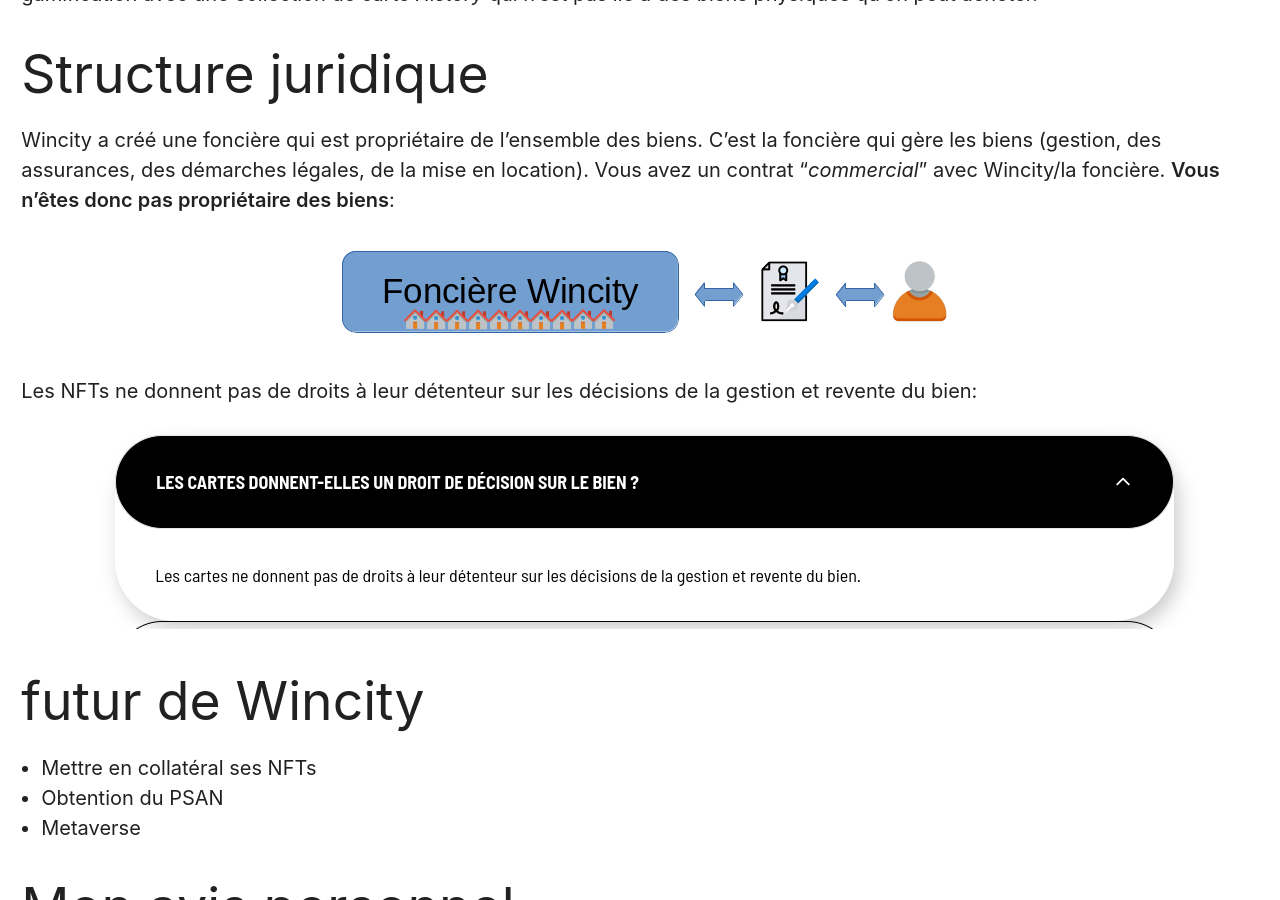
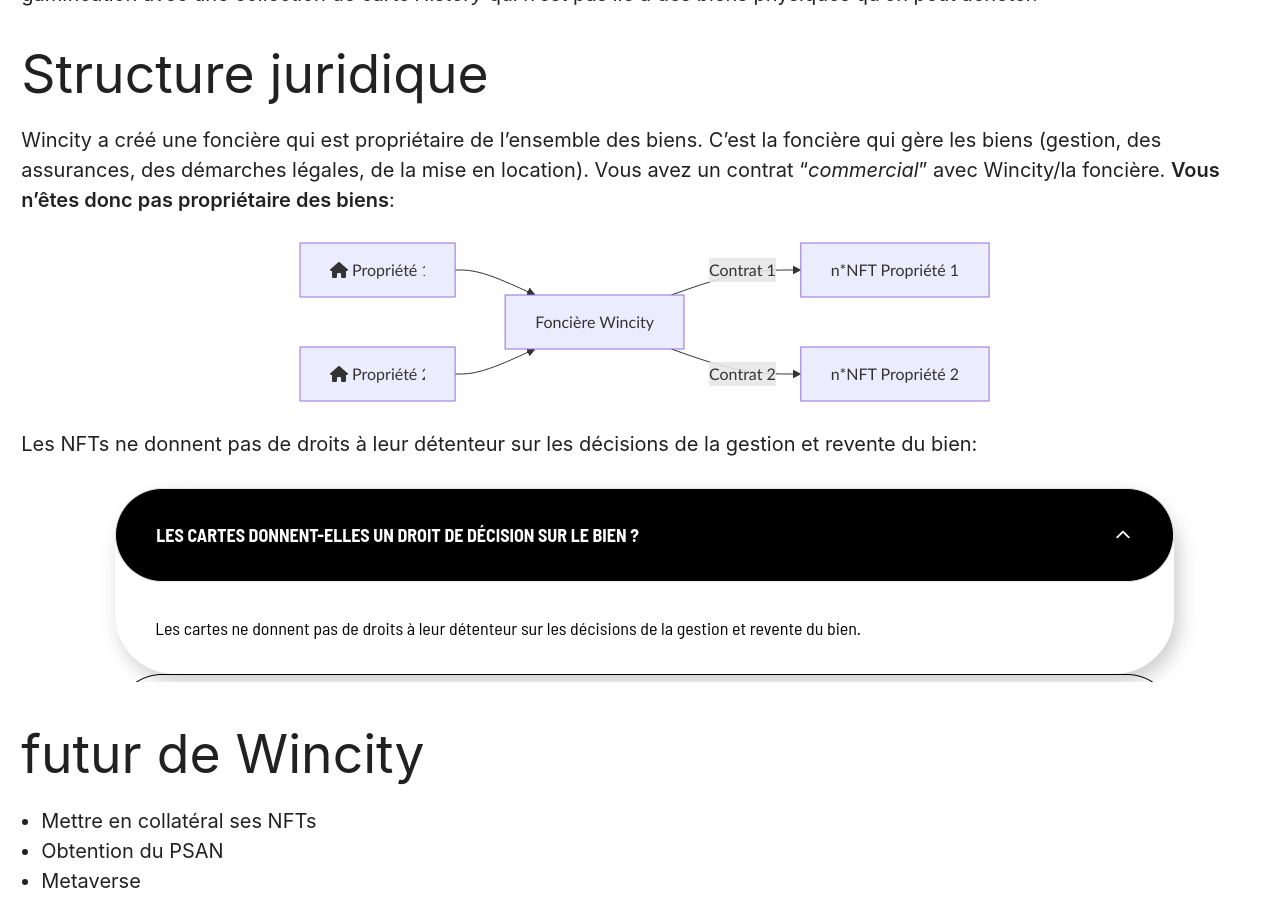
Before and after one commit to minus78/minus78.github.io, a Jekyll site: the page built from _posts/2022-10-26-Wincity.markdown, in a window 1280 px wide and 900 px high, scrolled down 1417 px. Built offline with Jekyll 4.4.1, drawn with Linux system fonts in a browser that asks for light colours; some of the changed text lies outside the part shown.

Commit message:
update Wincity

````diff
--- a/_posts/2022-10-26-Wincity.markdown
+++ b/_posts/2022-10-26-Wincity.markdown
@@ -38,11 +39,22 @@
 
 Wincity a créé une foncière qui est propriétaire de l'ensemble des biens. C'est la foncière qui gère les biens (gestion, des assurances, des démarches légales, de la mise en location). Vous avez un contrat "*commercial*" avec Wincity/la foncière. **Vous n'êtes donc pas propriétaire des biens**:
 
+<!--
 <div class="row">
     <div class="col s12" style="text-align: center;">
             <img src="/img/Wincity_Structure.png" class="responsive-img" />
     </div>
 </div>
+-->
+```mermaid
+flowchart LR
+    A1[fa:fa-home Propriété 1]-->
+    B[Foncière Wincity] -- Contrat 1 -->
+    C[n*NFT Propriété 1]
+
+    A2[fa:fa-home Propriété 2] --> B
+    B -- Contrat 2 --> D[n*NFT Propriété 2]
+```
 
 Les NFTs ne donnent pas de droits à leur détenteur sur les décisions de la gestion et revente du bien:
 
````
Also changed, not shown: other parts of _posts/2022-10-26-Wincity.markdown (+1 -0 lines).
